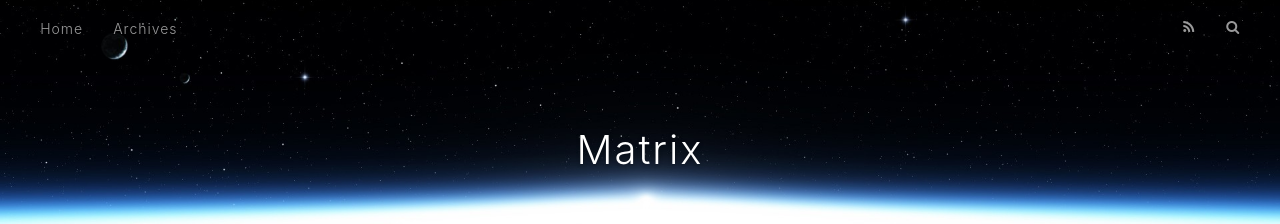
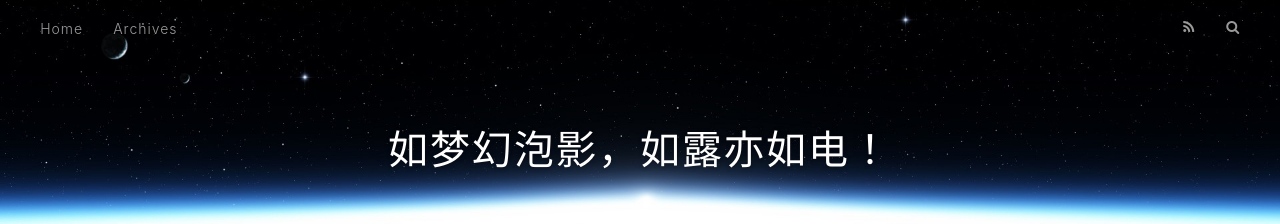
Before and after one commit to xtxh/xtxh.github.io, a plain HTML site: page index.html in a window 1280 px wide. Shown: the top 224 px of the page. Drawn offline with nearby package versions, Linux system fonts and the light colour scheme.

Commit message:
Site updated: 2019-05-25 12:55:18

```diff
--- a/index.html
+++ b/index.html
@@ -5,20 +5,20 @@
 
 
 
-  <title>Matrix</title>
+  <title>如梦幻泡影，如露亦如电！</title>
   <meta name="viewport" content="width=device-width, initial-scale=1, maximum-scale=1">
   <meta name="description" content="Be the changes you want to see in the World!">
 <meta property="og:type" content="website">
-<meta property="og:title" content="Matrix">
+<meta property="og:title" content="如梦幻泡影，如露亦如电！">
 <meta property="og:url" content="www.keping.cc/index.html">
-<meta property="og:site_name" content="Matrix">
+<meta property="og:site_name" content="如梦幻泡影，如露亦如电！">
 <meta property="og:description" content="Be the changes you want to see in the World!">
 <meta property="og:locale" content="default">
 <meta name="twitter:card" content="summary">
-<meta name="twitter:title" content="Matrix">
+<meta name="twitter:title" content="如梦幻泡影，如露亦如电！">
 <meta name="twitter:description" content="Be the changes you want to see in the World!">
 
-    <link rel="alternate" href="/atom.xml" title="Matrix" type="application/atom+xml">
+    <link rel="alternate" href="/atom.xml" title="如梦幻泡影，如露亦如电！" type="application/atom+xml">
 
 
     <link rel="icon" href="/favicon.png">
@@ -37,7 +37,7 @@
   <div id="header-outer" class="outer">
     <div id="header-title" class="inner">
       <h1 id="logo-wrap">
-        <a href="/" id="logo">Matrix</a>
+        <a href="/" id="logo">如梦幻泡影，如露亦如电！</a>
       </h1>
 
     </div>
@@ -100,7 +100,7 @@
 
     </div>
     <footer class="article-footer">
-      <a data-url="www.keping.cc/2019/05/25/hello-world/" data-id="cjw31do5u0000q2wiwuc57d1p" class="article-share-link">Share</a>
+      <a data-url="www.keping.cc/2019/05/25/hello-world/" data-id="cjw31izut0000r1wiu50u3ey7" class="article-share-link">Share</a>
 
 
     </footer>
```
Also changed, not shown: 2019/05/25/hello-world/index.html (+5 -5 lines), archives/2019/05/index.html (+6 -6 lines), archives/2019/index.html (+6 -6 lines), archives/index.html (+6 -6 lines).
